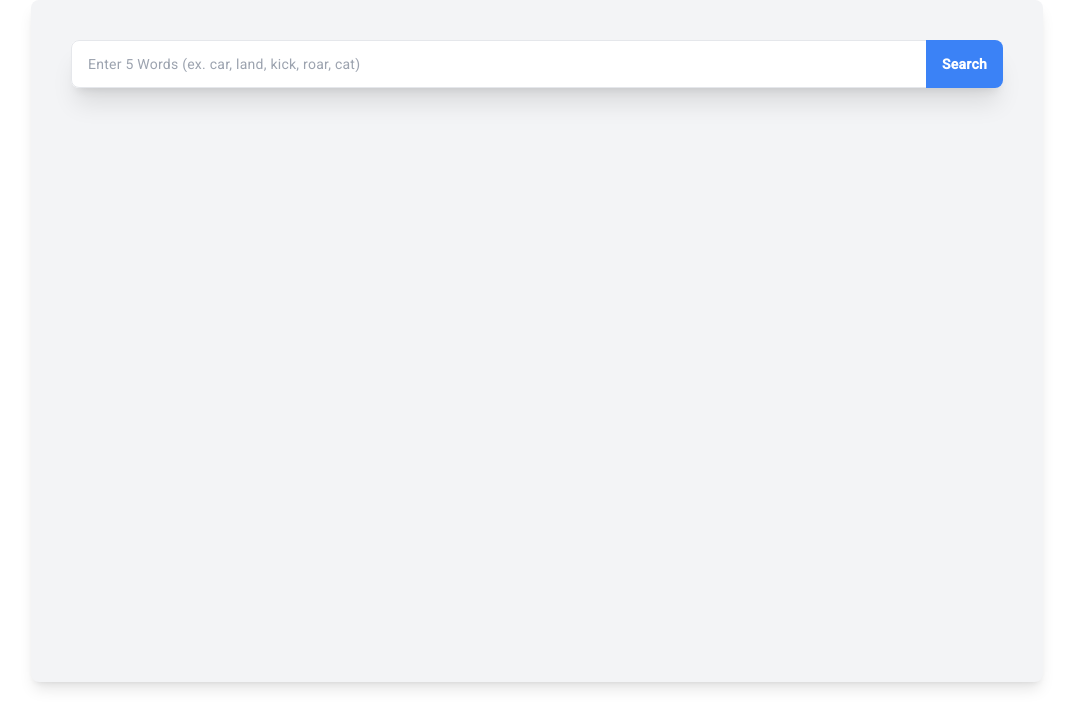
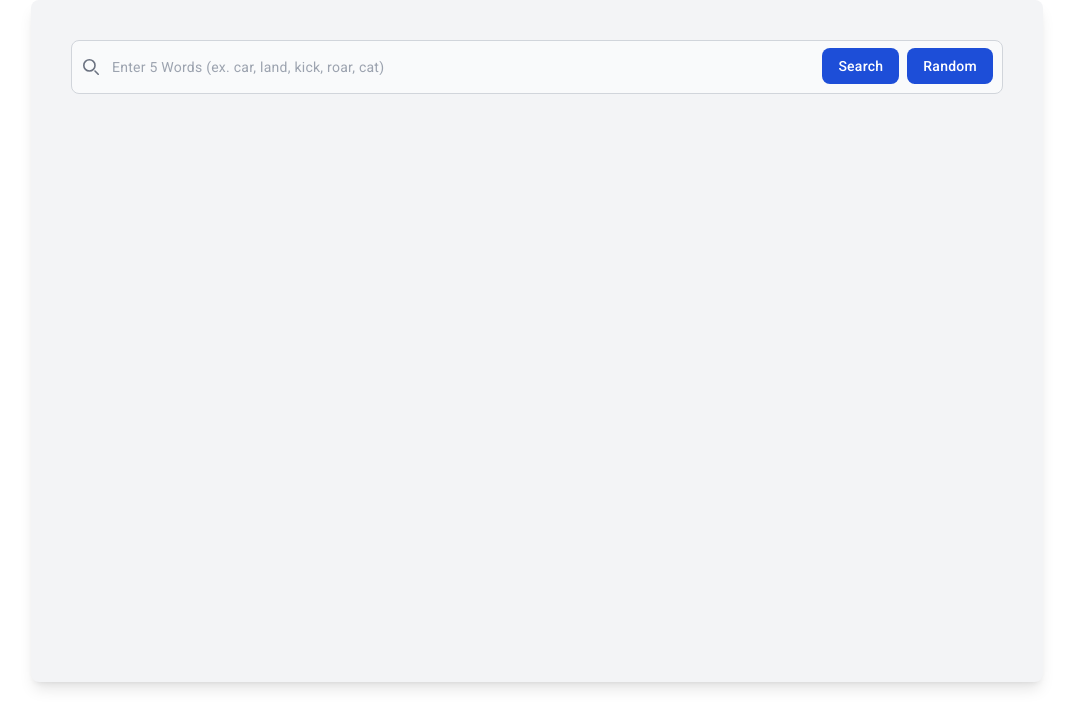
Before and after one commit to dbetonio20/dom-project-101, an Angular app: page / in a window 1280 px wide. Shown: the top 728 px of the page, without its empty margins (103-1176 px from the left). Built offline with nearby package versions, Linux system fonts and the light colour scheme.

Commit message:
update drag n drop

```diff
--- a/src/app/components/games/drag-n-drop/drag-n-drop.component.html
+++ b/src/app/components/games/drag-n-drop/drag-n-drop.component.html
@@ -2,16 +2,20 @@
     <div class="container--vocabActivityWrap">
         <div *ngIf="!showEndScreen">
             <div class="p-4" *ngIf="!showActivity">
-                <div class="relative rounded-lg shadow-xl bg-white">
-                    <input
-                        class="w-full h-12 px-4 py-2 text-sm text-gray-700 placeholder-gray-400 border rounded-lg focus:outline-none focus:shadow-outline"
-                        type="text" placeholder="Enter 5 Words (ex. car, land, kick, roar, cat)"
-                        [(ngModel)]="inputText" />
-                    <button
-                        class="absolute inset-y-0 right-0 px-4 py-2 bg-blue-500 text-white font-semibold rounded-r-lg hover:bg-blue-600 focus:outline-none"
-                        (click)="showWord(inputText)">
-                        Search
-                    </button>
+                <div class="relative">
+                    <div class="absolute inset-y-0 start-0 flex items-center ps-3 pointer-events-none">
+                        <svg class="w-4 h-4 text-gray-500 dark:text-gray-400" aria-hidden="true" xmlns="http://www.w3.org/2000/svg" fill="none" viewBox="0 0 20 20">
+                            <path stroke="currentColor" stroke-linecap="round" stroke-linejoin="round" stroke-width="2" d="m19 19-4-4m0-7A7 7 0 1 1 1 8a7 7 0 0 1 14 0Z"/>
+                        </svg>
+                    </div>
+                    <input type="search" [(ngModel)]="inputText" class="block w-full p-4 ps-10 text-sm text-gray-900 border border-gray-300 rounded-lg bg-gray-50 focus:ring-blue-500 focus:border-blue-500 dark:bg-gray-700 dark:border-gray-600 dark:placeholder-gray-400 dark:text-white dark:focus:ring-blue-500 dark:focus:border-blue-500" placeholder="Enter 5 Words (ex. car, land, kick, roar, cat)" required>
+                    <div class="flex space-x-2 absolute bottom-2.5 end-2.5">
+                        <button type="submit" (click)="showWord(inputText)" class="text-white bg-blue-700 hover:bg-blue-800 focus:ring-4 focus:outline-none focus:ring-blue-300 font-medium rounded-lg text-sm px-4 py-2 dark:bg-blue-600 dark:hover:bg-blue-700 dark:focus:ring-blue-800">Search</button>
+                        <button type="submit" (click)="showRandomWords()" class="text-white bg-blue-700 hover:bg-blue-800 focus:ring-4 focus:outline-none focus:ring-blue-300 font-medium rounded-lg text-sm px-4 py-2 dark:bg-blue-600 dark:hover:bg-blue-700 dark:focus:ring-blue-800">
+                          <span *ngIf="!showLoading">Random</span>
+                          <mat-spinner *ngIf="showLoading" color="accent" diameter="20" class="ml-2"></mat-spinner>
+                        </button>
+                    </div>
                 </div>
             </div>
             <div class="w-full p-4" style="display: flex;justify-content: space-between;" *ngIf="showActivity">
--- a/src/app/components/games/drag-n-drop/drag-n-drop.component.ts
+++ b/src/app/components/games/drag-n-drop/drag-n-drop.component.ts
@@ -31,6 +31,7 @@ export class DragNDropComponent implements OnInit {
     public timePenaltyFactor: number = 5;
     public startTime: any;
     public endTime: any;
+    public showLoading: boolean = false;
 
 
 
@@ -50,6 +51,33 @@ export class DragNDropComponent implements OnInit {
 
         this.wordsService.getWordData(array).pipe(
             finalize(() => this.showActivity = true)
+        ).subscribe(data => {
+            if (data && Array.isArray(data) && data.length > 0) {
+                for (const wordData of data) {
+                    if (wordData.length > 0) {
+                        // Get a random index within the meanings array of the current word data
+                        const randomIndex = Math.floor(Math.random() * wordData[0].meanings.length);
+
+                        // Push the random definition and word to their respective arrays
+                        const word = wordData[0].word;
+                        const meaning = wordData[0].meanings[randomIndex].definitions[0].definition;
+                        // this.meanings.push(meaning);
+                        this.words.push(word);
+                        this.wordsData.push({ word: word, meaning: meaning })
+                    }
+                }
+                console.log(this.wordsData, 'wordatra');
+                this.shuffleWords(this.wordsData);
+                // this.shuffleWords(this.words);
+            }
+        });
+    }
+
+    public showRandomWords(){
+        this.showLoading = true
+        this.wordsService.getRandomWordData().pipe(
+            finalize(() => {this.showActivity = true,
+            this.showLoading = false})
         ).subscribe(data => {
             if (data && Array.isArray(data) && data.length > 0) {
                 for (const wordData of data) {
@@ -160,8 +188,8 @@ export class DragNDropComponent implements OnInit {
                 this.disableDrag = false;
                 if (this.dropZoneRemoveID.length == 0) {
                     const totalPlacements = this.numCorrects + this.numMistakes
-                    this.gameDataService.setGameScore([{ corrects: this.numCorrects, mistakes: this.numMistakes }]);
                     const score = this.calculateScore(this.numCorrects, timeTakenInSeconds, totalPlacements);
+                    this.gameDataService.setGameScore([{ corrects: this.numCorrects, mistakes: this.numMistakes, score: score }]);
                     console.log('scoree: ',score)
                     this.showEndScreen = true;
                 }
--- a/src/app/components/games/drag-n-drop/drag-n-drop.module.ts
+++ b/src/app/components/games/drag-n-drop/drag-n-drop.module.ts
@@ -4,6 +4,7 @@ import { DragNDropComponent } from './drag-n-drop.component';
 import { DragDropModule } from '@angular/cdk/drag-drop';
 import { FormsModule } from '@angular/forms';
 import { EndScreenComponent } from '../../shared/end-screen/end-screen.component';
+import { MatProgressSpinnerModule } from '@angular/material/progress-spinner';
 
 
 @NgModule({
@@ -11,7 +12,8 @@ import { EndScreenComponent } from '../../shared/end-screen/end-screen.component
     CommonModule,
     DragDropModule,
     FormsModule,
-    EndScreenComponent
+    EndScreenComponent,
+    MatProgressSpinnerModule
   ],
   declarations: [DragNDropComponent],
   exports: [
--- a/src/app/components/shared/end-screen/end-screen.component.html
+++ b/src/app/components/shared/end-screen/end-screen.component.html
@@ -9,7 +9,8 @@
       </blockquote>
       <figcaption class="mt-10">
         <div class="mt-4 flex items-center justify-center space-x-3 text-base">
-          <p class="text-lime-600 text-2xl font-mono">Number of Correct Answer: {{ corrects }}</p>
+          <p class="text-lime-500 text-2xl font-mono">Total Points: {{ scorePoint }}</p><br>
+          <p class="text-lime-600 text-2xl font-mono">Number of Correct Answer: {{ corrects }}</p><br>
           <p class="text-red-500 text-2xl font-mono">Number of Mistake Answer: {{ mistakes }}</p>
         </div>
       </figcaption>
--- a/src/app/components/shared/end-screen/end-screen.component.ts
+++ b/src/app/components/shared/end-screen/end-screen.component.ts
@@ -10,6 +10,7 @@ import { GameDataService } from 'src/app/services/game-data.service';
 export class EndScreenComponent implements OnInit {
   public corrects: number = 0;
   public mistakes: number = 0;
+  public scorePoint: number = 0;
 
   constructor(
     private gameDataService : GameDataService
@@ -19,6 +20,7 @@ export class EndScreenComponent implements OnInit {
     const scoreData = this.gameDataService.getGameScore();
     this.mistakes = scoreData[0].mistakes;
     this.corrects = scoreData[0].corrects;
+    this.scorePoint = scoreData[0].score;
     console.log(scoreData[0]);
   }
 
--- a/src/app/services/game-data.service.ts
+++ b/src/app/services/game-data.service.ts
@@ -6,14 +6,16 @@ import { Injectable } from '@angular/core';
 export class GameDataService {
     private totalCorrects: number = 0;
     private totalMistakes: number = 0;
+    private score: number = 0;
 
     public setGameScore(scoreData: any){
         this.totalCorrects = scoreData[0].corrects;
         this.totalMistakes = scoreData[0].mistakes;
+        this.score = scoreData[0].score;
     }
 
     public getGameScore() {
-        const scoreData = [{corrects: this.totalCorrects, mistakes: this.totalMistakes}]
+        const scoreData = [{corrects: this.totalCorrects, mistakes: this.totalMistakes, score: this.score}]
         return scoreData;
     }
 
--- a/src/app/services/words.service.ts
+++ b/src/app/services/words.service.ts
@@ -7,6 +7,16 @@ import { Observable, forkJoin } from 'rxjs';
 })
 export class WordsService {
   private apiUrl = 'https://api.dictionaryapi.dev/api/v2/entries/en';
+  public wordsArray = [
+    "amazing",    "cave",    "sneeze",    "rhetorical",    "bedroom",    "handle",    "fool",
+    "previous",    "five",    "cloudy",    "sincere",    "scratch",    "decorous",    "multiply",
+    "shrill",    "lettuce",    "two",    "jelly",    "bird",    "arrive",    "tow",    "weigh",
+    "doubtful",    "unknown",    "abounding",    "wakeful",    "nine",    "change",    "recess",
+    "excellent",    "signal",    "actually",    "blind",    "admit",    "zipper",    "pizzas",
+    "curly",    "deeply",    "coast",    "hissing",    "frogs",    "limping",    "station",    "flap",
+    "jumbled",    "powder",    "pat",    "craven",    "library",    "puffy"
+  ];
+
 
   constructor(private http: HttpClient) {
 
@@ -29,6 +39,23 @@ export class WordsService {
     return forkJoin(requests);
   }
 
+  public getRandomWordData(){
+    const randomWords = this.getRandomElements(this.wordsArray);
+    const requests: Observable<any>[] = [];
+
+    for (const word of randomWords) {
+      const request = this.http.get(`${this.apiUrl}/${word}`);
+      requests.push(request);
+    }
+    console.log('observable');
+    return forkJoin(requests);
+  }
+
+  public getRandomElements(array: any) {
+    const shuffled = array.sort(() => 0.5 - Math.random());
+    return shuffled.slice(0, 5);
+  }
+
 
 
   // public getWordData(word: string){
```
